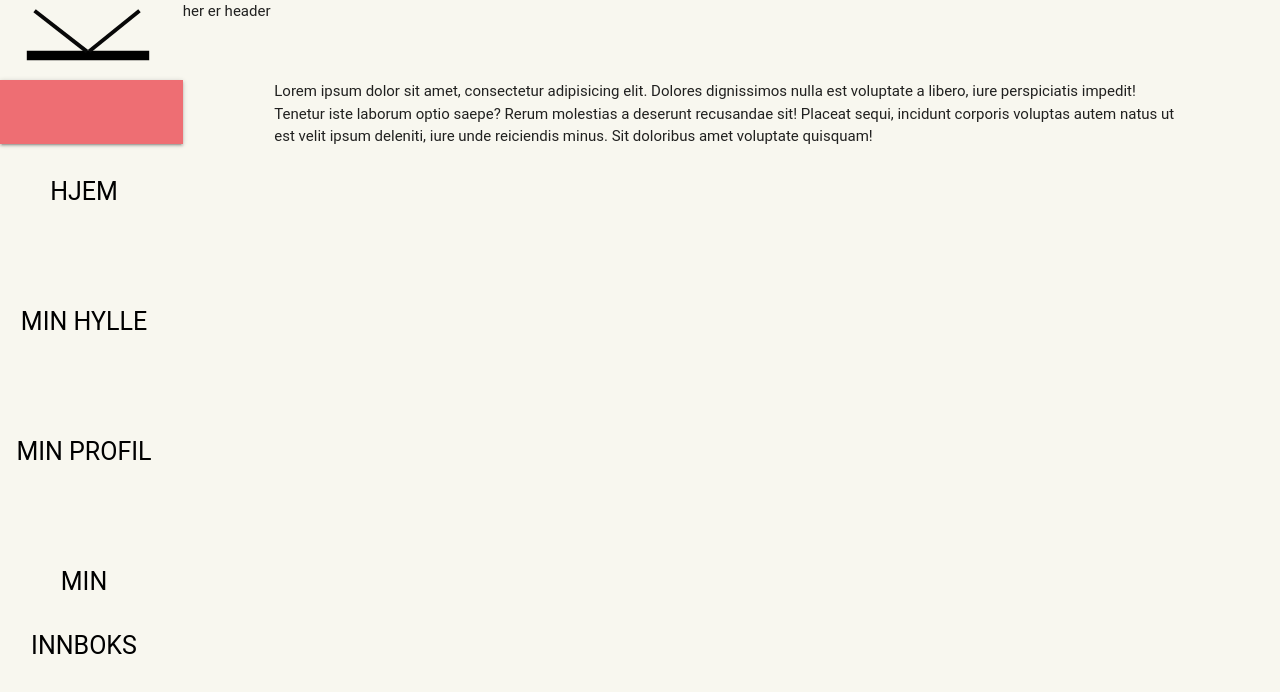
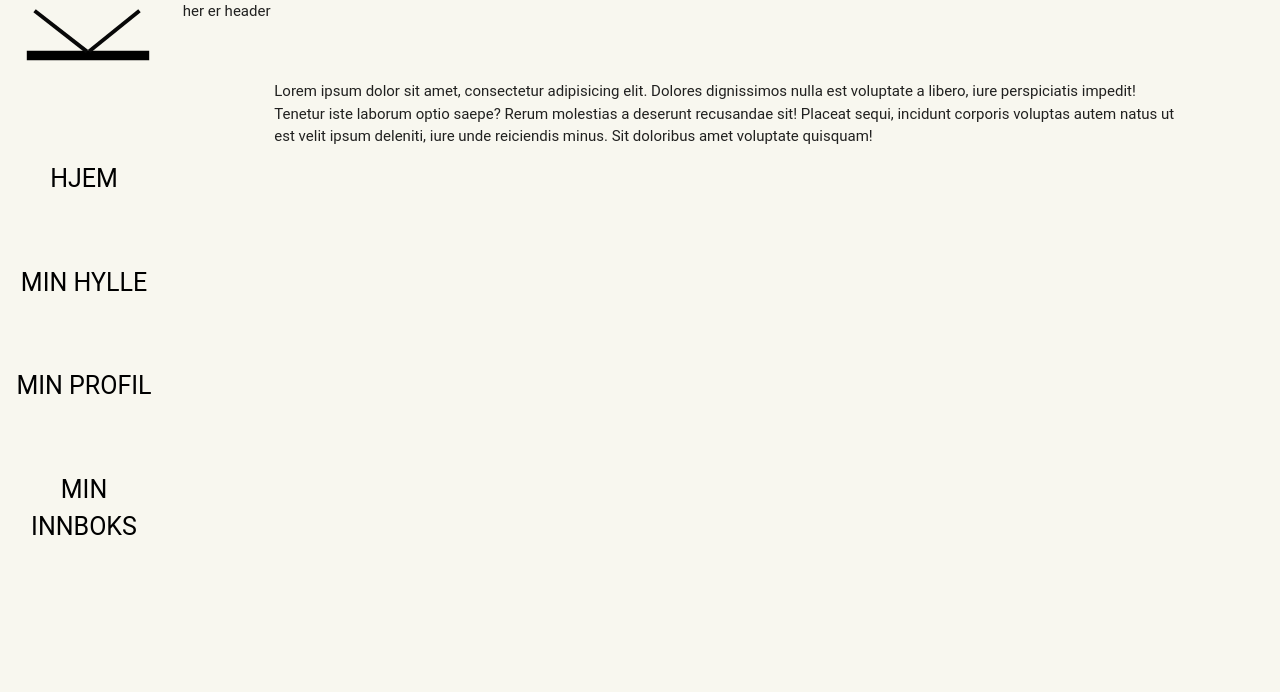
Before and after one commit to zaramelyan/bookapp, a website: page minhylle.html in a window 1280 px wide. Drawn offline with Linux system fonts and the light colour scheme.

Commit message:
riktig grid versjon

```diff
--- a/minhylle.html
+++ b/minhylle.html
@@ -13,14 +13,14 @@
       <div id="header">her er header</div>
 
       <!-- Nav -->
-      <nav id="navigation">
+
             <div class="sidemenu">
                 <a href="hjem.html">HJEM</a>
                 <a href="minhylle.html">MIN HYLLE</a>
                 <a href="minprofil.html">MIN PROFIL</a>
                 <a href="mininnboks.html">MIN INNBOKS</a>
             </div>
-      </nav>
+
 
       <main id="pageContent">
         <div>
```
Also changed, not shown: mininnboks.html (+2 -2 lines), minprofil.html (+2 -2 lines).
